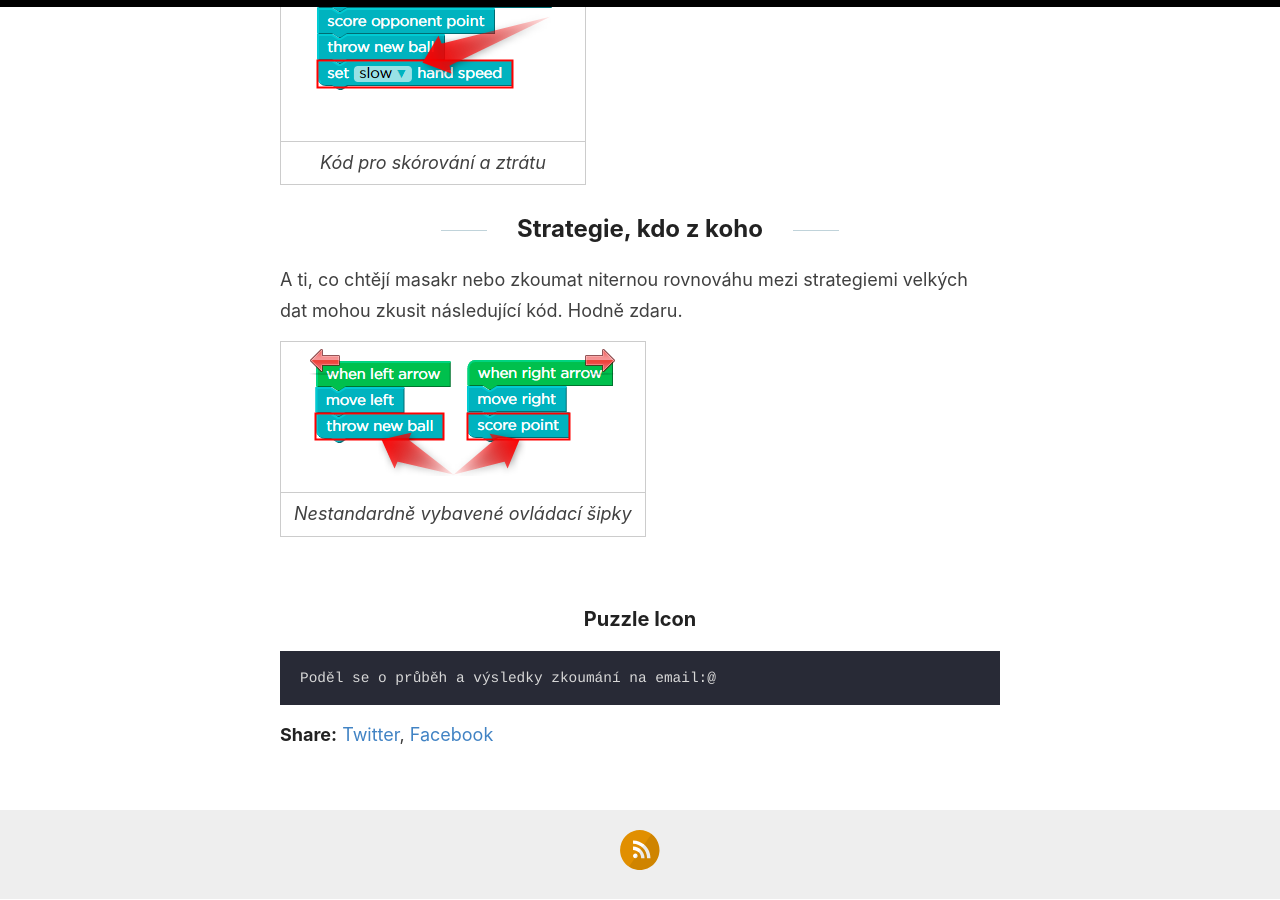
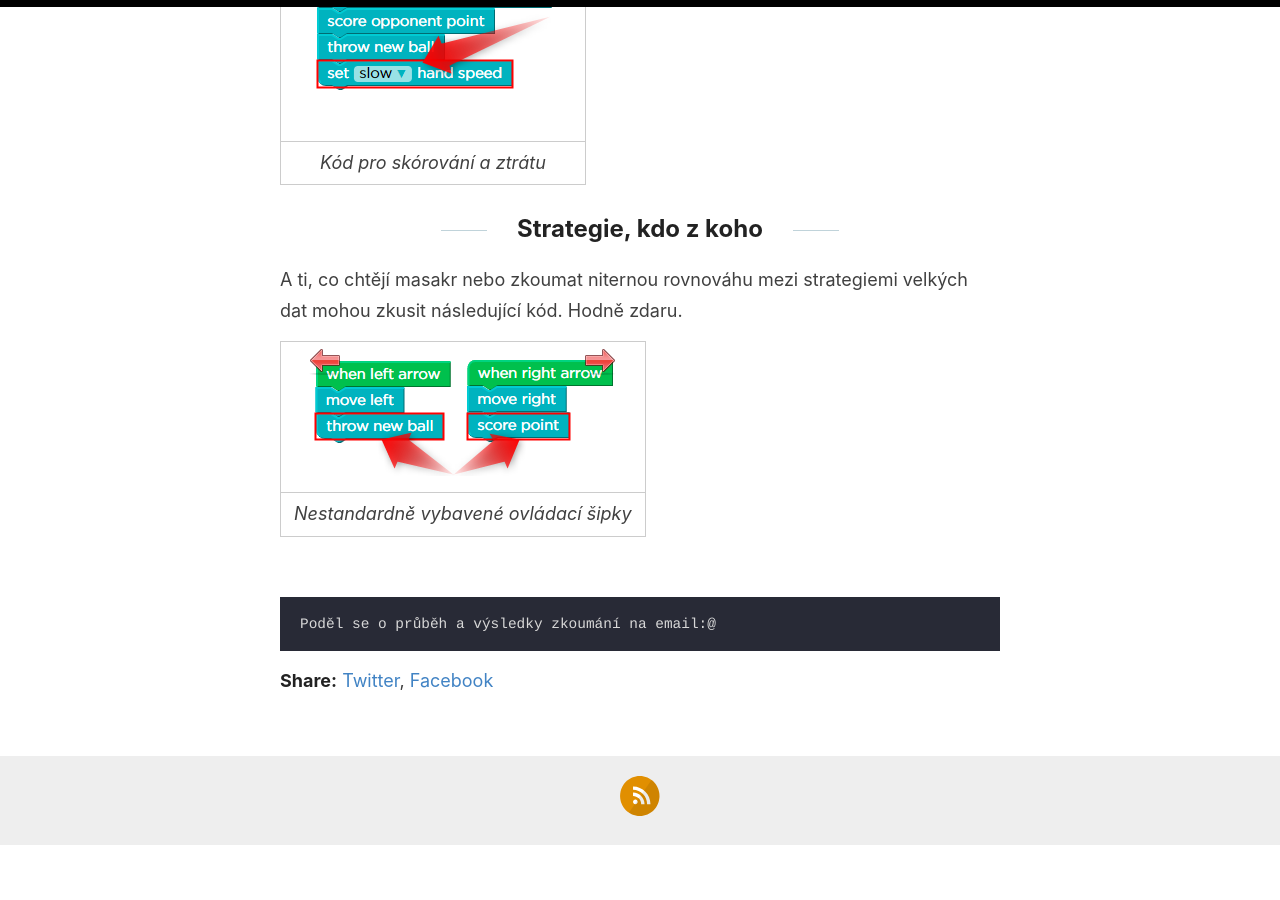
Before and after one commit to darekjara/darekjara.github.io, a Jekyll site: the page built from _posts/2019-11-16-Psychology-Basketball-rules.md, in a window 1280 px wide and 900 px high, scrolled down 3475 px. Built offline with Jekyll 4.4.1, drawn with Linux system fonts in a browser that asks for light colours; after the commit the page ends 4321 px from its top, so only the background shows below that.

Commit message:
Update 2019-11-16-Psychology-Basketball-rules.md

````diff
--- a/_posts/2019-11-16-Psychology-Basketball-rules.md
+++ b/_posts/2019-11-16-Psychology-Basketball-rules.md
@@ -67,10 +67,6 @@ A ti, co chtějí masakr nebo zkoumat niternou rovnováhu mezi strategiemi velk
 
 <br>
 
-
-### <i class="fas fa-puzzle-piece" aria-hidden="true"></i> Puzzle Icon
-{: #puzzle}
-
 ```
 Poděl se o průběh a výsledky zkoumání na email:@
 ```
````
